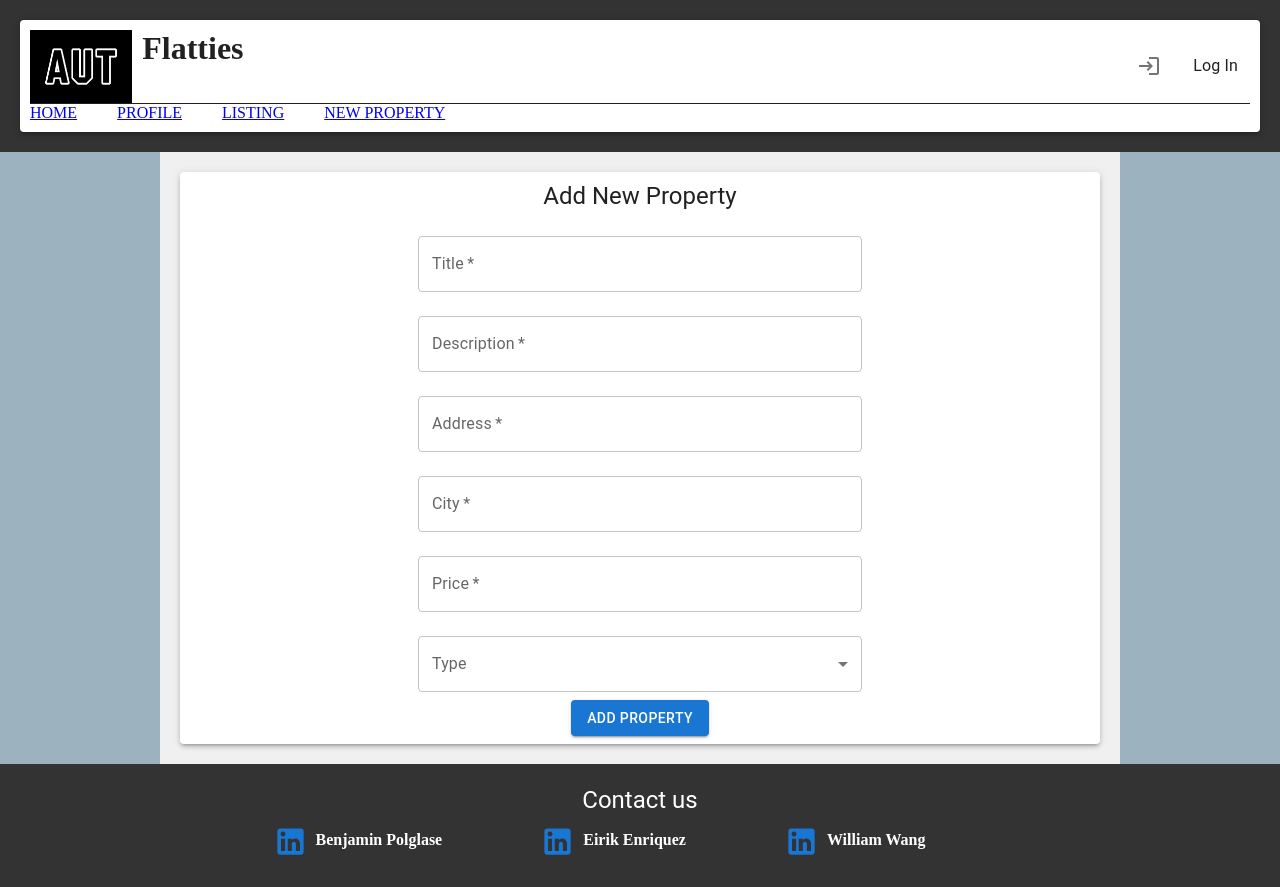
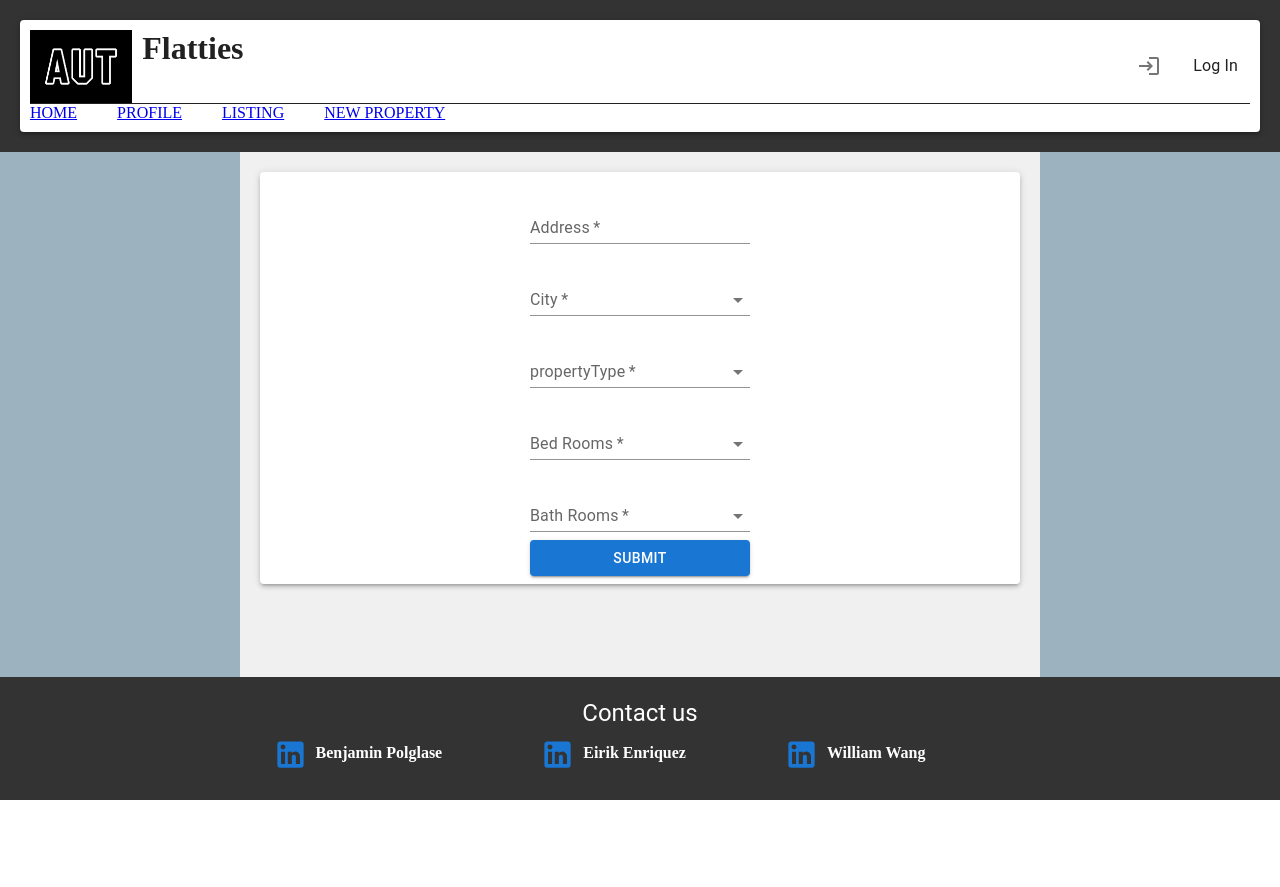
Before and after one commit to Puddle-Dev/Flatties, a React (Create React App) app in the folder flatties-frontend/: page /new-property in a window 1280 px wide. After the commit the page ends 800 px from the top, so only its background shows below. Built offline with nearby package versions, Linux system fonts and the light colour scheme.

Commit message:
add new property page

```diff
--- a/flatties-frontend/src/components/layout/Layout.css
+++ b/flatties-frontend/src/components/layout/Layout.css
@@ -29,7 +29,7 @@ main {
   background-color: #F0F0F0;
   color: #333333;
   max-width: 120vh;
-  min-width: 80vh;
+  min-width: 100vh;
   margin-left: auto;
   margin-right: auto;
 }
--- a/flatties-frontend/src/components/listingCard/propertyTypes.tsx
+++ b/flatties-frontend/src/components/listingCard/propertyTypes.tsx
@@ -12,6 +12,8 @@ interface propretyTypes{
     image: string;
     createdAt: Date;
     updatedAt: Date;
+    bedRooms: string;
+    bathRooms: string;
 }
 
 export default propretyTypes;
--- /dev/null
+++ b/flatties-frontend/src/models/propertyInfor.tsx
@@ -0,0 +1,8 @@
+interface propertyInfor{
+    propertyType: string;
+    address: string;
+    city: string;
+    bedRooms: string;
+    bathRooms: string;
+}
+export default propertyInfor;
--- a/flatties-frontend/src/pages/newProperty/NewPropertyForm.tsx
+++ b/flatties-frontend/src/pages/newProperty/NewPropertyForm.tsx
@@ -1,198 +1,121 @@
 // NewPropertyForm.tsx
 
 import React, { useState } from "react";
-import { TextField, Button, Typography, Grid, FormControl, InputLabel, MenuItem, Select, SelectChangeEvent, Dialog, DialogTitle, DialogContent, DialogActions } from "@mui/material";
-import propretyTypes from "../../components/listingCard/propertyTypes";
+import { TextField, Button, Typography, Grid, FormControl, InputLabel, MenuItem, Select, SelectChangeEvent, Dialog, DialogTitle, DialogContent, DialogActions, FormHelperText, Input, Menu } from "@mui/material";
+import propertyInfor from "../../models/propertyInfor";
+import { act } from "react-dom/test-utils";
 
-interface PropertyFormProps {
-    onSubmit: (propertyData: propretyTypes) => void;
-}
+function NewPropertyForm() {
 
-const NewPropertyForm: React.FC<PropertyFormProps> = ({ onSubmit }) => {
-
-    const [propertyData, setPropertyData] = useState<propretyTypes>({
-        title: "",
-        description: "",
+    const [formData, setFormData] = useState<propertyInfor>({
         address: "",
         city: "",
-        state: "",
-        zip: "",
-        price: "",
-        type: "",
-        year_built: new Date(),
-        parking: "",
-        image: "",
-        createdAt: new Date(),
-        updatedAt: new Date(),
+        propertyType: "",
+        bedRooms: "",
+        bathRooms: "",
     });
 
-    const handleInputChange = (e: React.ChangeEvent<HTMLInputElement>) => {
-        const { name, value } = e.target;
-        setPropertyData((prevData) => ({
-            ...prevData,
-            [name]: value,
-        }));
+    const handleInputChange = (filedName: keyof propertyInfor) => (
+        event: React.ChangeEvent<HTMLInputElement>) => {
+        setFormData({
+            ...formData,
+            [filedName]: event.target.value as string
+        });
     };
 
-    const handleSelectChange = (e: SelectChangeEvent<string>) => {
-        const { name, value } = e.target;
-        setPropertyData((prevData) => ({
-            ...prevData,
-            [name]: value,
-        }));
-    };
-
-    const handleSubmit = async (e: React.FormEvent) => {
-        e.preventDefault();
-
-        // Execute API request to submit the data
-        try {
+    const handleSubmit = async () => {
+        try{
             const response = await fetch("http://localhost:4000/api/property/create", {
                 method: "POST",
                 headers: {
                     "Content-Type": "application/json",
                 },
-                body: JSON.stringify(propertyData),
+                body: JSON.stringify(formData),
             });
 
-            if (response.ok) {
-                // Optionally handle success response
-                console.log("Property submitted successfully!");
-                const responseData = await response.json();
-                // You can also call a callback function passed via props
-                setDialogContent(responseData.message || "Property submitted successfully!");
-                setShowSuccessDialog(true);
-                onSubmit(propertyData);
-            } else {
-                // Optionally handle error response
-                console.error("Failed to submit property");
+        }catch (error) {
+            console.log(error);
         }
-        } catch (error) {
-            // Handle fetch error
-            console.error("Error submitting property:", error);
-        }
-
-        // Reset the form
-        setPropertyData({
-            title: "",
-            description: "",
-            address: "",
-            city: "",
-            state: "",
-            zip: "",
-            price: "",
-            type: "",
-            year_built: new Date(),
-            parking: "",
-            image: "",
-            createdAt: new Date(),
-            updatedAt: new Date(),
-        });
-    };
-
-    const [showSuccessDialog, setShowSuccessDialog] = useState(false);
-    const [dialogContent, setDialogContent] = useState<string>("");
-
-    const handleDialogClose = () => {
-        setShowSuccessDialog(false);
-        //redirect to home page
-        window.location.href = "/";
     }
 
 
     return (
-        <Grid container spacing={2} justifyContent="center">
-            <Grid item xs={12} sm={8} md={6}>
-                <form>
-                    <Typography variant="h5" gutterBottom>
+        <Grid container justifyContent="center" display={"flex"}>
+            {/* <Typography variant="h5" gutterBottom>
                 Add New Property
-                    </Typography>
+            </Typography> */}
 
-                    <TextField
-                        label="Title"
-                        name="title"
-                        value={propertyData.title}
-                        onChange={handleInputChange}
-                        required
-                        fullWidth
-                        margin="normal"
-                    />
-
-                    <TextField
-                        label="Description"
-                        name="description"
-                        value={propertyData.description}
-                        onChange={handleInputChange}
-                        required
-                        fullWidth
-                        margin="normal"
-                    />
+            <FormControl>
 
                 <TextField
                     label="Address"
+                    variant="standard"
+                    required
+                    margin="normal"
                     name="address"
-                        value={propertyData.address}
-                        onChange={handleInputChange}
-                        required
-                        fullWidth
-                        margin="normal"
                 />
 
                 <TextField
                     label="City"
+                    variant="standard"
+                    required
+                    margin="normal"
+                    select
                     name="city"
-                        value={propertyData.city}
-                        onChange={handleInputChange}
-                        required
-                        fullWidth
-                        margin="normal"
-                    />
+                >
+                    <MenuItem value="Auckland">Auckland</MenuItem>
+                    <MenuItem value="Hamilton">Hamilton</MenuItem>
+                    <MenuItem value="Wellington">Wellington</MenuItem>
+                </TextField>
 
                 <TextField
-                        label="Price"
-                        name="price"
-                        value={propertyData.price}
-                        onChange={handleInputChange}
+                    label="propertyType"
+                    variant="standard"
                     required
-                        fullWidth
                     margin="normal"
-                    />
+                    select
+                    name="type"
+                >
+                    <MenuItem value="Apartment">Apartment</MenuItem>
+                    <MenuItem value="House">House</MenuItem>
+                    <MenuItem value="Other">Other</MenuItem>
 
-                    {/* Add other input fields... */}
+                </TextField>
 
-                    <FormControl fullWidth margin="normal">
-                        <InputLabel>Type</InputLabel>
-                        <Select
-                            label="Type"
-                            name="type"
-                            value={propertyData.type}
-                            onChange={handleSelectChange}
+                <TextField
+                    label="Bed Rooms"
+                    variant="standard"
                     required
+                    margin="normal"
+                    select
+                    name="bedRooms"
                 >
-                            <MenuItem value="house">House</MenuItem>
-                            <MenuItem value="apartment">Apartment</MenuItem>
-                        </Select>
+                    <MenuItem value="1">1</MenuItem>
+                    <MenuItem value="2">2</MenuItem>
+                    <MenuItem value="3">3</MenuItem>
+                    <MenuItem value="4">3+</MenuItem>
+                </TextField>
+
+                <TextField
+                    label="Bath Rooms"
+                    variant="standard"
+                    required
+                    margin="normal"
+                    select
+                    name="bathRooms"
+                >
+                    <MenuItem value="1">1</MenuItem>
+                    <MenuItem value="2">2</MenuItem>
+                    <MenuItem value="3">3</MenuItem>
+                    <MenuItem value="4">3+</MenuItem>
+                </TextField>
+
+                <Button variant="contained" onClick={handleSubmit}>Submit</Button>
+
             </FormControl>
 
-                    <Button type="submit" variant="contained" color="primary">
-                        Add Property
-                    </Button>
-                </form>
 
-                {/* Success Dialog */}
-                <Dialog open={showSuccessDialog} onClose={handleDialogClose}>
-                    <DialogTitle>Success!</DialogTitle>
-                    <DialogContent>
-                        <Typography>{dialogContent}</Typography>
-                    </DialogContent>
-                    <DialogActions>
-                        <Button onClick={handleDialogClose} color="primary">
-                            OK
-                        </Button>
-                    </DialogActions>
-                </Dialog>
 
-            </Grid>
         </Grid>
     );
 };
--- a/flatties-frontend/src/router/Router.tsx
+++ b/flatties-frontend/src/router/Router.tsx
@@ -22,7 +22,7 @@ function Router() {
           <Route path="/profile" element={<ProfilePage />} />
           <Route path="/listing" element={<ListingPage />} />
           <Route path="/register" element={<RegisterPage />} />
-          <Route path="/new-property" element={<NewPropertyForm onSubmit={handlePropertySubmit}/>} />
+          <Route path="/new-property" element={<NewPropertyForm />} />
 
           {/* 404 Page */}
           <Route path="*" element={<h1>Page Not Found</h1>} />
```
Also changed, not shown: 1 other file (tests, documents, lock files or other folders). Lines whose indentation alone changed are shown as unchanged.
